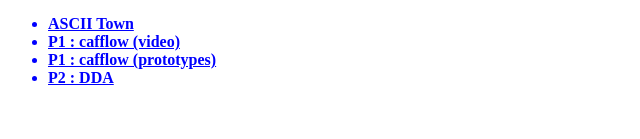
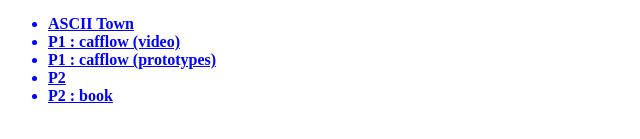
Before and after one commit to jihyun-kim22/UIdesign1, a plain HTML site: page index.html in a window 1280 px wide. Shown: the part 395-534 px from the top of the page, without its empty margins (0-640 px from the left). Drawn offline with Linux system fonts and the light colour scheme; files whose address does not match are found by name; a web font is replaced by a local one.

Commit message:
p2 update(+book)

```diff
--- a/index.html
+++ b/index.html
@@ -39,8 +39,9 @@
         <li><a href="ascii/exterior-JihyunKim.html">ASCII Town</li>
         <li><a href="https://www.youtube.com/watch?v=ggEsFsL-GMU">P1 : cafflow (video)</li>
         <li><a href="https://www.figma.com/design/b1uu97m4CWRHH2uXYvxmDs/Jihyun-Kim?node-id=0-1&t=SuVyHaPQPzKwx9jT-1">P1 : cafflow (prototypes)</li>
-        <li><a href="my-tea-site/P2-index.html">P2 : DDA</li>
-      </ul>
+        <li><a href="my-tea-site/P2-index.html">P2</li>
+        <li><a href="my-tea-site/book.html">P2 : book</li>
+        </ul>
 
   </div>
   <script type="text/javascript" src="assets/script.js"></script>
```
